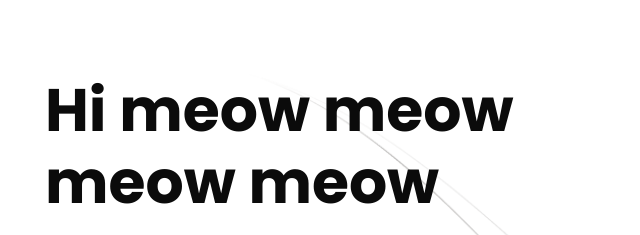
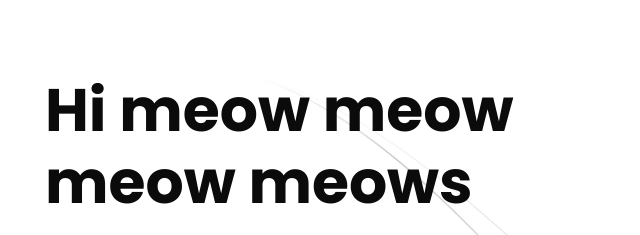
Before and after one commit to Raylan-Cruz/raylan-portfolio, a plain HTML site: page index.html in a window 1280 px wide. Shown: the part 153-388 px from the top of the page, 13-653 px from the left. Drawn offline with nearby package versions, Linux system fonts and the light colour scheme.

```diff
--- a/index.html
+++ b/index.html
@@ -36,7 +36,7 @@
 
          <div style="flex: 1; display:flex;  flex-direction: column; align-items: start; padding:40px ">
 
-               <h1> Hi meow meow meow meow</h1>
+               <h1> Hi meow meow meow meows</h1>
                <p style= "margin-bottom: 40px;">
 kahit ano nang ilagay ko dito basta mahaba
 at nababasa divahh habaan mo pa kita mo
```
